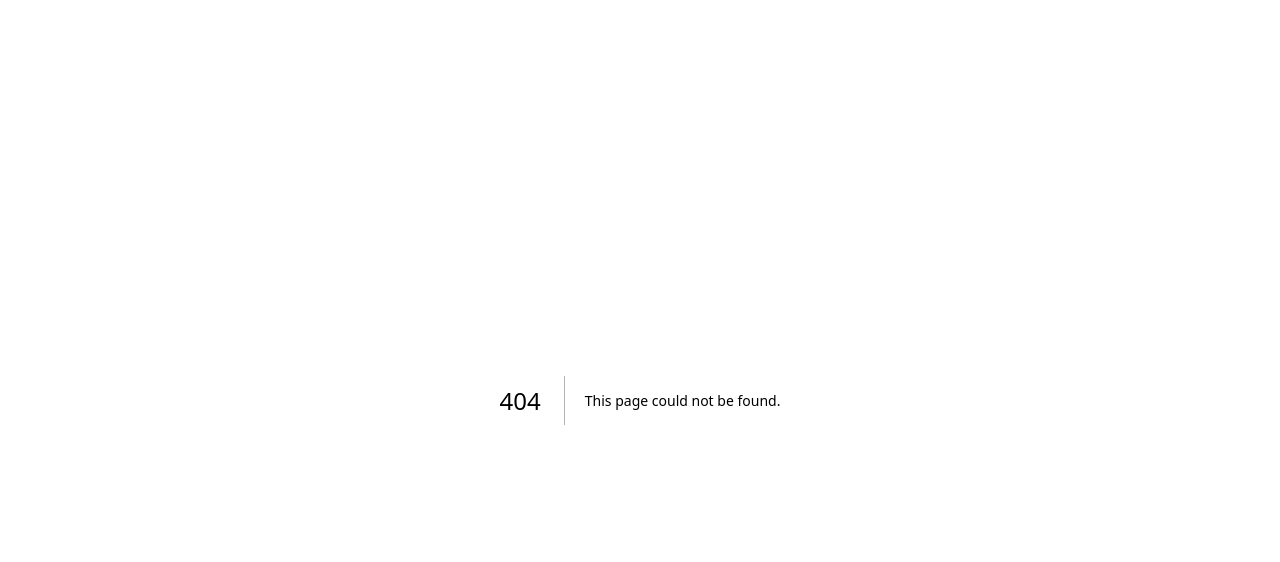
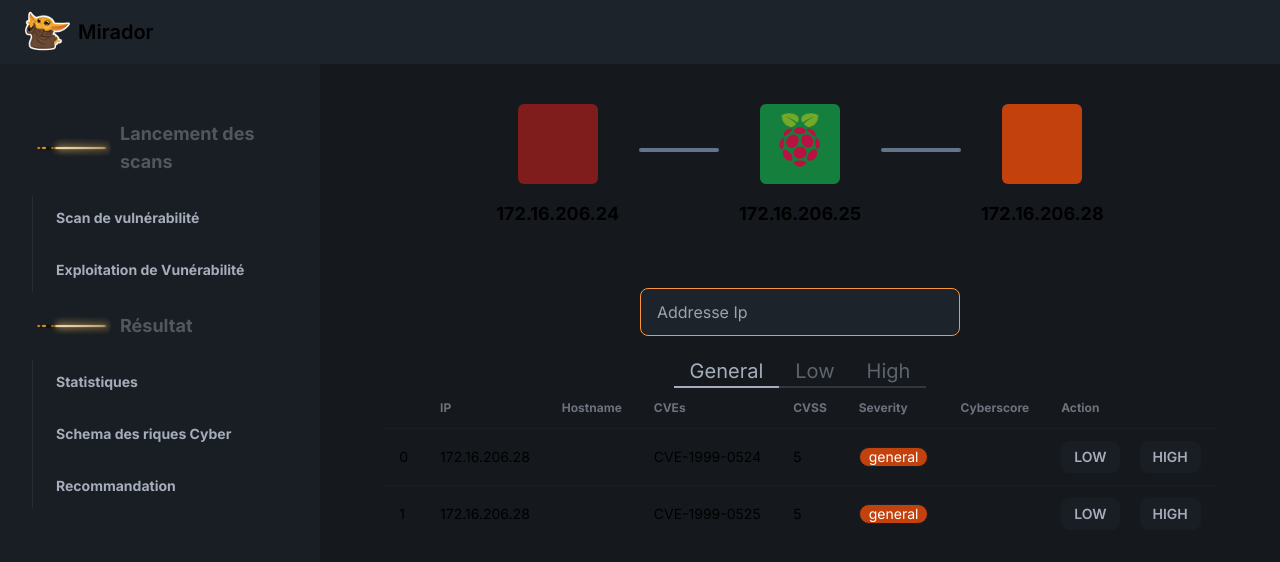
Before and after one commit to Hulcox/cyna, a Next.js app: page /schema in a window 1280 px wide. Before the commit this address had no page. Shown: the top 562 px of the page. Built offline with nearby package versions, Linux system fonts and the light colour scheme.

Commit message:
adding page schema

```diff
--- a/src/app/(cyna)/layout.js
+++ b/src/app/(cyna)/layout.js
@@ -27,7 +27,7 @@ const layoutCyna = ({ children }) => {
       <div className="drawer lg:drawer-open  h-[calc(100vh-4rem)]">
         <input id="my-drawer-2" type="checkbox" className="drawer-toggle" />
         <div className="drawer-content bg-base-300">{children}</div>
-        <div className="drawer-side h-[calc(100vh-4rem)] relative">
+        <div className="drawer-side min-h-[calc(100vh-4rem)] h-full relative">
           <label htmlFor="my-drawer-2" className="drawer-overlay"></label>
           <MenuDrawer />
         </div>
--- /dev/null
+++ b/src/app/(cyna)/recommandation/page.js
@@ -0,0 +1,3 @@
+const PageRecommandation = () => {};
+
+export default PageRecommandation;
--- /dev/null
+++ b/src/app/(cyna)/schema/page.js
@@ -0,0 +1,315 @@
+"use client";
+
+import classNames from "classnames";
+import Image from "next/image";
+import { useEffect, useState } from "react";
+import { object } from "yup";
+
+const dataInit = [
+  {
+    ip: "172.16.206.24",
+    host: null,
+    cve: "CVE-1999-0524",
+    cvss: 2.5,
+    severity: "high",
+    cyberscore: null,
+  },
+  {
+    ip: "172.16.206.24",
+    host: null,
+    cve: "CVE-1999-0525",
+    cvss: 2.5,
+    severity: "high",
+    cyberscore: null,
+  },
+  {
+    ip: "172.16.206.24",
+    host: null,
+    cve: "CVE-1999-0526",
+    cvss: 2.5,
+    severity: "high",
+    cyberscore: null,
+  },
+  {
+    ip: "172.16.206.28",
+    host: null,
+    cve: "CVE-1999-0524",
+    cvss: 5,
+    severity: "general",
+    cyberscore: null,
+  },
+  {
+    ip: "172.16.206.28",
+    host: null,
+    cve: "CVE-1999-0525",
+    cvss: 5,
+    severity: "general",
+    cyberscore: null,
+  },
+  {
+    ip: "172.16.206.25",
+    host: null,
+    cve: "CVE-1999-0530",
+    cvss: 7.5,
+    severity: "low",
+    cyberscore: null,
+  },
+];
+
+const PageSchema = () => {
+  const [data, setData] = useState(dataInit);
+  const [ipSelected, setIpSelected] = useState(null);
+  const [tabSelect, setTabSelect] = useState("general");
+  const [dataTable, setDataTable] = useState(data);
+
+  const columns = [
+    "IP",
+    "Hostname",
+    "CVEs",
+    "CVSS",
+    "Severity",
+    "Cyberscore",
+    "Action",
+  ];
+
+  const color = {
+    high: "bg-red-900 ",
+    general: "bg-orange-700",
+    low: "bg-green-700",
+  };
+
+  useEffect(() => {
+    if (ipSelected) {
+      const object = data.filter((elm) => elm.ip == ipSelected);
+
+      let severity = findMostFrequentSeverity(object);
+
+      setDataTable(object);
+      setTabSelect(severity);
+    } else {
+      setDataTable(data);
+      setTabSelect("general");
+    }
+    // eslint-disable-next-line react-hooks/exhaustive-deps
+  }, [ipSelected]);
+
+  const findMostFrequentSeverity = (objects) => {
+    // Compter le nombre d'occurrences de chaque severity
+    const severityCount = {};
+    let maxSeverity = null;
+    let maxCount = 0;
+
+    objects.forEach((element) => {
+      const severity = element.severity;
+      severityCount[severity] = (severityCount[severity] || 0) + 1;
+
+      if (severityCount[severity] > maxCount) {
+        maxCount = severityCount[severity];
+        maxSeverity = severity;
+      }
+    });
+
+    return maxSeverity;
+  };
+
+  const handleTabSelect = (value) => {
+    setTabSelect(value);
+  };
+
+  const handleIpSelect = (value) => {
+    if (value == ipSelected) {
+      setIpSelected(null);
+    } else {
+      setIpSelected(value);
+    }
+  };
+
+  const handleInputIp = (event) => {
+    if (event.target.value.length == 0) {
+      setIpSelected(null);
+    } else {
+      setIpSelected(event.target.value);
+    }
+  };
+
+  const handleSeverity = (value, cve, ip) => {
+    const object = data.map((elm) => {
+      if (cve == elm.cve && ip == elm.ip) {
+        return { ...elm, severity: value };
+      } else {
+        return elm;
+      }
+    });
+    setData(object);
+    setDataTable(object);
+    console.log(object);
+  };
+
+  return (
+    <div className="p-10 flex flex-col items-center gap-10">
+      <div className="flex gap-5 items-center justify-center">
+        <div className="flex flex-col items-center gap-4">
+          <div
+            className="w-20 h-20 bg-red-900 rounded-md cursor-pointer hover:w-[5.5rem] hover:h-[5.5rem]"
+            onClick={() => {
+              handleIpSelect("172.16.206.24");
+            }}
+          ></div>
+          <h2
+            className={`text-lg font-bold ${
+              ipSelected == "172.16.206.24" && "text-red-800"
+            }`}
+          >
+            172.16.206.24
+          </h2>
+        </div>
+        <div className="h-1 w-20 bg-slate-500 rounded-lg mb-8"></div>
+        <div className="flex flex-col items-center gap-4">
+          <div
+            className="w-20 h-20  bg-green-700 rounded-md cursor-pointer hover:w-[5.5rem] hover:h-[5.5rem]"
+            onClick={() => {
+              handleIpSelect("172.16.206.25");
+            }}
+          >
+            <Image
+              src="/images/raspberry.png"
+              alt="raspberry"
+              width={110}
+              height={110}
+            />
+          </div>
+          <h2
+            className={`text-lg font-bold ${
+              ipSelected == "172.16.206.25" && "text-red-800"
+            }`}
+          >
+            172.16.206.25
+          </h2>
+        </div>
+        <div className="h-1 w-20 bg-slate-500 rounded-lg mb-8"></div>
+        <div className="flex flex-col items-center gap-4">
+          <div
+            className="w-20 h-20 bg-orange-700 rounded-md cursor-pointer hover:w-[5.5rem] hover:h-[5.5rem]"
+            onClick={() => {
+              handleIpSelect("172.16.206.28");
+            }}
+          ></div>
+          <h2
+            className={`text-lg font-bold ${
+              ipSelected == "172.16.206.28" && "text-red-800"
+            }`}
+          >
+            172.16.206.28
+          </h2>
+        </div>
+      </div>
+      <div className="flex flex-col items-center">
+        <input
+          type="text"
+          placeholder="Addresse Ip"
+          className="input border-orange-400 w-full max-w-xs my-5"
+          value={ipSelected}
+          onChange={handleInputIp}
+        />
+        <div className="tabs">
+          <a
+            className={`tab tab-bordered text-xl ${
+              tabSelect == "general" && "tab-active"
+            }`}
+            onClick={() => {
+              handleTabSelect("general");
+            }}
+          >
+            General
+          </a>
+          <a
+            className={`tab tab-bordered text-xl ${
+              tabSelect == "low" && "tab-active"
+            }`}
+            onClick={() => {
+              handleTabSelect("low");
+            }}
+          >
+            Low
+          </a>
+          <a
+            className={`tab tab-bordered text-xl ${
+              tabSelect == "high" && "tab-active"
+            }`}
+            onClick={() => {
+              handleTabSelect("high");
+            }}
+          >
+            High
+          </a>
+        </div>
+        <div className="overflow-x-auto">
+          <table className="table">
+            <thead>
+              <tr>
+                <th></th>
+                {columns.map((column, key) => (
+                  <th key={key}>{column}</th>
+                ))}
+              </tr>
+            </thead>
+            <tbody>
+              {dataTable
+                ?.filter((elm) => elm.severity == tabSelect)
+                .map(({ ip, host, cve, cvss, severity, cyberscore }, key) => (
+                  <tr key={key}>
+                    <td>{key++}</td>
+                    <td>{ip}</td>
+                    <td>{host}</td>
+                    <td>{cve}</td>
+                    <td>{cvss}</td>
+                    <td>
+                      <div
+                        className={classNames([
+                          color[severity],
+                          "badge text-white",
+                        ])}
+                      >
+                        {severity}
+                      </div>
+                    </td>
+                    <td>{cyberscore}</td>
+                    <td>
+                      <div className="flex gap-5">
+                        <button
+                          className="btn btn-sm"
+                          onClick={() => {
+                            handleSeverity(
+                              severity == "general" ? "low" : "general",
+                              cve,
+                              ip
+                            );
+                          }}
+                        >
+                          {severity == "general" ? "Low" : "general"}
+                        </button>
+                        <button
+                          className="btn btn-sm"
+                          onClick={() => {
+                            handleSeverity(
+                              severity == "high" ? "low" : "high",
+                              cve,
+                              ip
+                            );
+                          }}
+                        >
+                          {severity == "high" ? "low" : "high"}
+                        </button>
+                      </div>
+                    </td>
+                  </tr>
+                ))}
+            </tbody>
+          </table>
+        </div>
+      </div>
+    </div>
+  );
+};
+
+export default PageSchema;
--- a/src/components/menuDrawer.jsx
+++ b/src/components/menuDrawer.jsx
@@ -10,30 +10,19 @@ const MenuDrawer = () => {
     {
       name: "Scan de vulnérabilité",
       url: "/tools/openvas",
-      type: "reconnaissance",
     },
+    // {
+    //   name: "Simulation de brèche",
+    //   url: "/tools/infectionmonkey",
+    // },
     {
-      name: "Simulation de brèche",
-      url: "/tools/infectionmonkey",
-      type: "simulation",
-    },
-    {
-      name: "Vunérabilité",
+      name: "Exploitation de Vunérabilité",
       url: "/tools/metasploit",
-      type: "reconnaissance",
     },
   ];
 
   return (
     <ul className="menu p-4 w-80 h-full bg-base-200 text-base-content">
-      <li>
-        <Link
-          className={`text-lg font-bold ${pathname === "/" ? "active" : null}`}
-          href={"/"}
-        >
-          Statistiques
-        </Link>
-      </li>
       <li className="mt-8">
         <h2 className="menu-title text-lg">
           <div className="flex gap-2">
@@ -44,13 +33,11 @@ const MenuDrawer = () => {
               height={45}
               className={"object-scale-down"}
             />
-            <div>{"Reconnaissance"}</div>
+            <div>{"Lancement des scans"}</div>
           </div>
         </h2>
         <ul>
-          {tools
-            .filter((elm) => elm.type === "reconnaissance")
-            .map(({ name, url }, key) => (
+          {tools.map(({ name, url }, key) => (
             <li key={key} className="my-4">
               <Link className={`text-md font-bold`} href={url}>
                 {name}
@@ -69,19 +56,25 @@ const MenuDrawer = () => {
               height={45}
               className={"object-scale-down"}
             />
-            <div>{"Simulation Ransomware"}</div>
+            <div>{"Résultat"}</div>
           </div>
         </h2>
         <ul>
-          {tools
-            .filter((elm) => elm.type === "simulation")
-            .map(({ name, url }, key) => (
-              <li key={key} className="my-4">
-                <Link className={`text-md font-bold`} href={url}>
-                  {name}
+          <li className="my-4">
+            <Link className={`text-md font-bold`} href={"/"}>
+              Statistiques
             </Link>
           </li>
-            ))}
+          <li className="my-4">
+            <Link className={`text-md font-bold`} href={"/schema"}>
+              Schema des riques Cyber
+            </Link>
+          </li>
+          <li className="my-4">
+            <Link className={`text-md font-bold`} href={"/"}>
+              Recommandation
+            </Link>
+          </li>
         </ul>
       </li>
     </ul>
--- a/src/components/toolsContainer.jsx
+++ b/src/components/toolsContainer.jsx
@@ -9,7 +9,8 @@ import Link from "next/link";
 const ToolsContainer = ({ title, scriptName }) => {
   const [data, setData] = useState(null);
   const [stringIsRunning, setStringIsRunning] = useState("");
-  const { scriptIsBusy, handleSetScriptIsBusy } = useContext(AppContext);
+  const { scriptIsBusy, handleSetScriptIsBusy, handleSetScriptIsDone } =
+    useContext(AppContext);
   const [isAnyRunning, setIsAnyRunning] = useState(false);
 
   useEffect(() => {
@@ -40,11 +41,16 @@ const ToolsContainer = ({ title, scriptName }) => {
       console.log(value);
       handleSetScriptIsBusy(scriptName);
 
-      const run = await request.post("/run", {
-        container: scriptName,
-        command: value.command,
-        params: value.params,
-      });
+      // const run = await request.post("/run", {
+      //   container: scriptName,
+      //   command: value.command,
+      //   params: value.params,
+      // });
+
+      setTimeout(() => {
+        console.log("COUCOU");
+        handleSetScriptIsDone(scriptName);
+      }, 5000);
 
       console.log(run);
     },
```
Also changed, not shown: src/components/appContext.jsx (+24 -23 lines), public/images/raspberry.png (added), 1 other file (tests, documents, lock files or other folders). Lines whose indentation alone changed are shown as unchanged.
